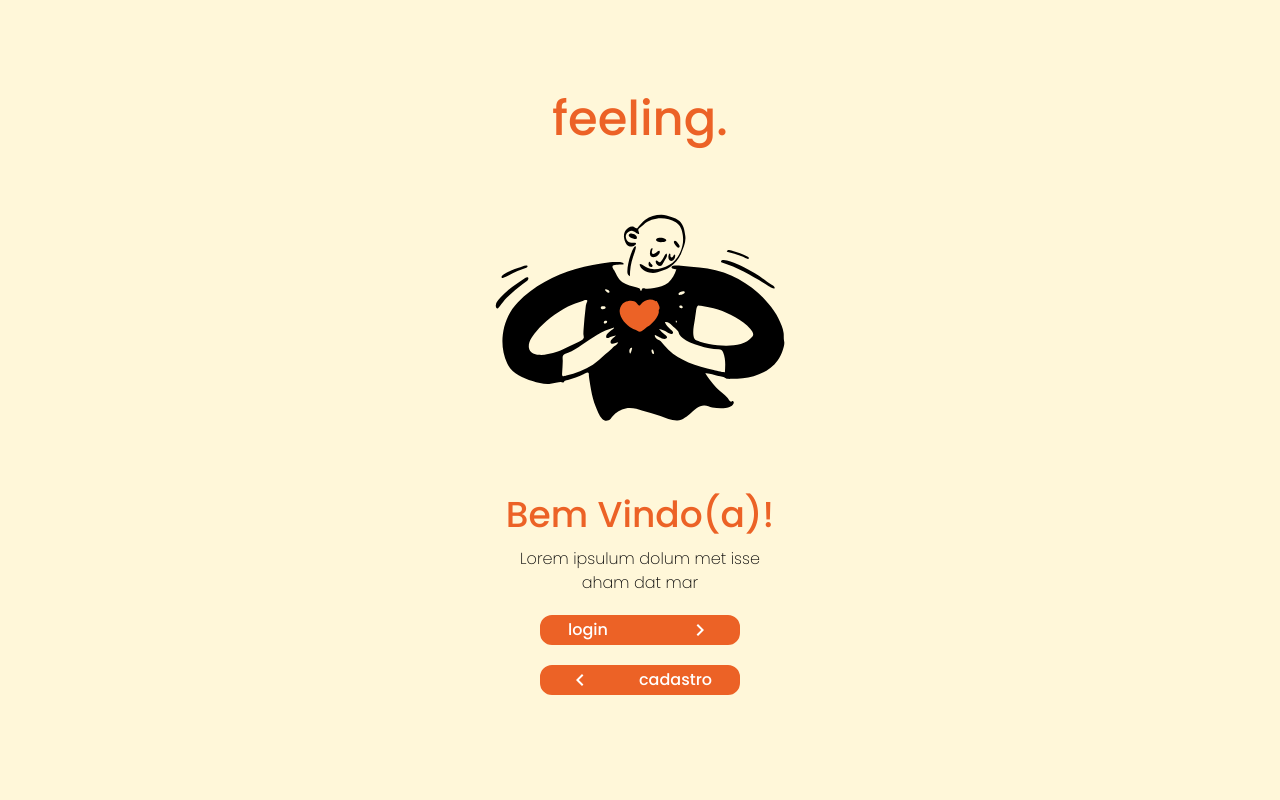
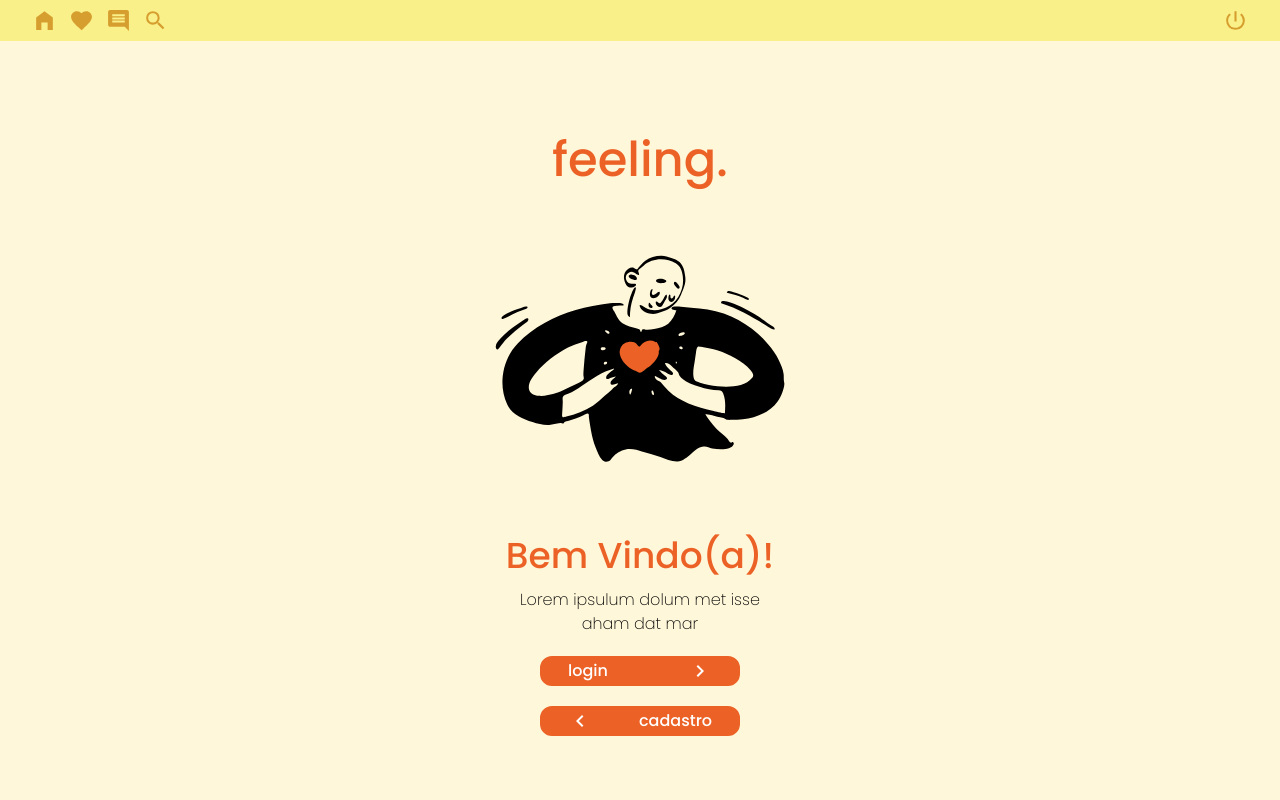
Before and after one commit to danielmsatiro/feeling., a React (Create React App) app: page / in a window 1280 px wide. Shown: the top 800 px of the page. Built offline with nearby package versions, Linux system fonts and the light colour scheme.

Commit message:
feat: add header and menu

```diff
--- /dev/null
+++ b/src/components/Header/Menu.jsx
@@ -0,0 +1,55 @@
+import {
+  Box,
+  Center,
+  Drawer,
+  DrawerBody,
+  DrawerContent,
+  DrawerHeader,
+  DrawerOverlay,
+  Flex,
+  Heading,
+  Text,
+} from "@chakra-ui/react";
+import { useAuth } from "../../provider/AuthContext";
+import { FiLogOut } from "react-icons/fi";
+import { theme } from "../../styles/theme";
+
+export const Menu = ({ isOpen, onClose }) => {
+  const { user, signOut } = useAuth();
+
+  return (
+    <Drawer placement="top" onClose={onClose} isOpen={isOpen}>
+      <DrawerOverlay mt={["13vh", "8vh"]} />
+      <DrawerContent ml="auto" mt="80px" w={["450px", "350px"]}>
+        <DrawerHeader
+          borderBottomWidth="1px"
+          borderColor="gray.50"
+          color="gray.400"
+        >
+          {user.name}
+        </DrawerHeader>
+        <DrawerBody>
+          <Flex align="center" onClick={signOut} _hover={{ cursor: "pointer" }}>
+            <Center
+              w="60px"
+              h="60px"
+              bg="red.600"
+              fontSize="2xl"
+              borderRadius="md"
+            >
+              <FiLogOut color={theme.colors.white} />
+            </Center>
+            <Box ml="4">
+              <Heading as="h2" fontSize="lg">
+                Sair da minha conta
+              </Heading>
+              <Text color="gray.300" fontSize="small">
+                Sair da minha conta agora
+              </Text>
+            </Box>
+          </Flex>
+        </DrawerBody>
+      </DrawerContent>
+    </Drawer>
+  );
+};
--- /dev/null
+++ b/src/components/Header/index.jsx
@@ -0,0 +1,61 @@
+import { Center, Flex, theme, useDisclosure } from "@chakra-ui/react";
+import {
+  MdComment,
+  MdHomeFilled,
+  MdOutlineFavorite,
+  MdOutlineMenu,
+  MdOutlinePowerSettingsNew,
+  MdOutlineSearch,
+  MdOutlineZoomOut,
+  MdQuestionAnswer,
+} from "react-icons/md";
+import { useHistory } from "react-router-dom";
+import { useAuth } from "../../provider/AuthContext";
+import { Menu } from "./Menu";
+
+export const Header = () => {
+  const sizeIcon = 25;
+  const colorIcon = theme.colors.yellow[500];
+  const { isOpen, onClose, onToggle } = useDisclosure();
+  const { signOut } = useAuth();
+
+  const history = useHistory();
+
+  return (
+    <Flex paddingX="8" paddingY="2" background={theme.colors.yellow[200]}>
+      <Flex display={["none", "flex"]} gap={3}>
+        <Center onClick={() => history.push("/dashboard")} as="button">
+          <MdHomeFilled color={colorIcon} size={sizeIcon} />
+        </Center>
+        <Center onClick={() => history.push("/favorites")} as="button">
+          <MdOutlineFavorite color={colorIcon} size={sizeIcon} />
+        </Center>
+        <Center onClick={() => history.push("/comments")} as="button">
+          <MdComment color={colorIcon} size={sizeIcon} />
+        </Center>
+        <Center onClick={() => history.push("/phrases")} as="button">
+          <MdOutlineSearch color={colorIcon} size={sizeIcon} />
+        </Center>
+      </Flex>
+      <Center
+        ml="auto"
+        onClick={signOut}
+        as="button"
+        fontSize="2rem"
+        display={["none", "flex"]}
+      >
+        <MdOutlinePowerSettingsNew color={colorIcon} size={sizeIcon} />
+      </Center>
+      <Center
+        ml="auto"
+        onClick={onToggle}
+        as="button"
+        fontSize="2rem"
+        display={["flex", "none"]}
+      >
+        <MdOutlineMenu color={colorIcon} size={sizeIcon} />
+      </Center>
+      {/* <Menu isOpen={isOpen} onClose={onClose} /> */}
+    </Flex>
+  );
+};
--- a/src/pages/Home/index.jsx
+++ b/src/pages/Home/index.jsx
@@ -1,12 +1,14 @@
 import { Grid } from "@chakra-ui/react";
+import { Header } from "../../components/Header";
 import { HomeBottom } from "./HomeBottom";
-import { HomeTop } from "./HomeTop"
+import { HomeTop } from "./HomeTop";
 
 export const Home = () => {
   return (
     <Grid>
-      <HomeTop/>
+      <Header />
+      <HomeTop />
       <HomeBottom />;
     </Grid>
-  )
-}
+  );
+};
```
Also changed, not shown: src/components/Input/PasswordInput.jsx (deleted, +0 -54 lines), src/routes/route.jsx (deleted, +0 -9 lines), 1 other file (tests, documents, lock files or other folders).
